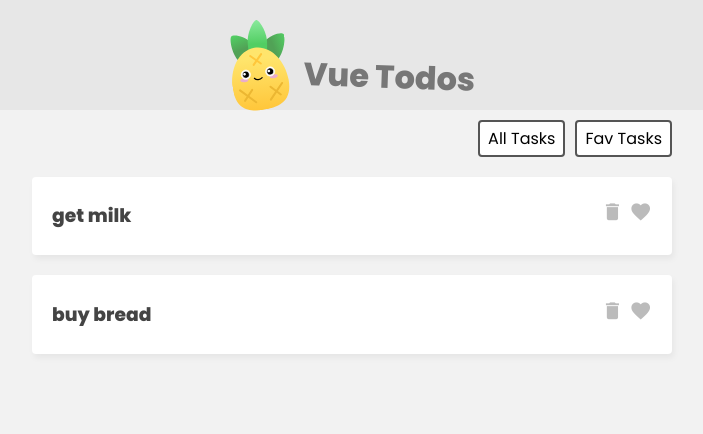
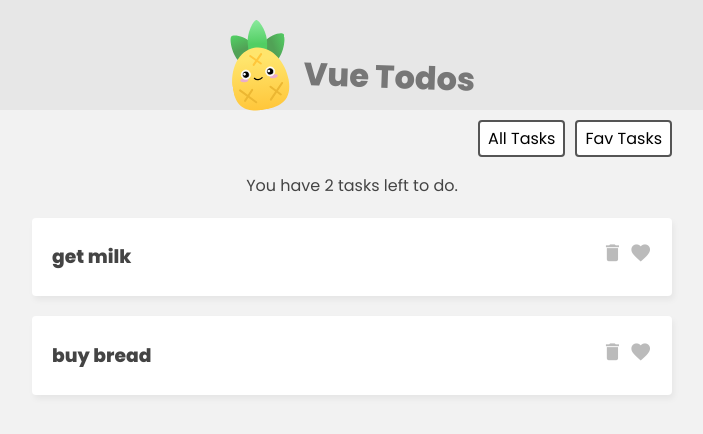
Before and after one commit to nithinK-142/vue-todo, a Vue app: page / in a window 1280 px wide. Shown: the top 434 px of the page, without its empty margins (288-991 px from the left). Built offline with nearby package versions, Linux system fonts and the light colour scheme.

Commit message:
feat: count of all/fav tasks.

```diff
--- a/src/App.vue
+++ b/src/App.vue
@@ -4,7 +4,12 @@
       <img src="./assets/pinia-logo.svg" alt="pineapple" />
       <h1>Vue Todos</h1>
     </header>
-    <TaskDetails :tasks="tasks" :favs="favs" />
+    <TaskDetails
+      :tasks="tasks"
+      :favs="favs"
+      :favCount="favCount"
+      :totalCount="totalCount"
+    />
   </main>
 </template>
 
@@ -15,5 +20,5 @@ import TaskDetails from "@/components/TaskDetails.vue";
 
 const taskStore = useTaskStore();
 
-const { tasks, favs } = storeToRefs(taskStore);
+const { tasks, favs, favCount, totalCount } = storeToRefs(taskStore);
 </script>
--- a/src/components/TaskDetails.vue
+++ b/src/components/TaskDetails.vue
@@ -3,6 +3,11 @@
     <button @click="setFilter('all')">All Tasks</button>
     <button @click="setFilter('fav')">Fav Tasks</button>
   </div>
+  <p v-if="filter === 'all'">You have {{ totalCount }} tasks left to do.</p>
+  <p v-else-if="filter === 'fav'">
+    You have {{ favCount }} favs left to do.
+  </p>
+
   <div v-for="task in filteredTasks" :key="task.id" class="task-list">
     <div class="task">
       <h3>
@@ -19,7 +24,12 @@
 <script setup>
 import { ref, computed } from "vue";
 
-const { tasks, favs } = defineProps(["tasks", "favs"]);
+const { tasks, favs, favCount, totalCount } = defineProps([
+  "tasks",
+  "favs",
+  "favCount",
+  "totalCount",
+]);
 
 const filter = ref("all");
 
@@ -32,3 +42,9 @@ const filteredTasks = computed(() => {
   else if (filter.value === "fav") return favs;
 });
 </script>
+
+<style scoped>
+p {
+  text-align: center;
+}
+</style>
--- a/src/stores/TaskStore.js
+++ b/src/stores/TaskStore.js
@@ -11,5 +11,13 @@ export const useTaskStore = defineStore("todos", {
     favs() {
       return this.tasks.filter((t) => t.isFav);
     },
+    favCount() {
+      return this.tasks.reduce((prev, curr) => {
+        return curr.isFav ? prev + 1 : prev;
+      }, 0);
+    },
+    totalCount: (state) => {
+      return state.tasks.length;
+    },
   },
 });
```
